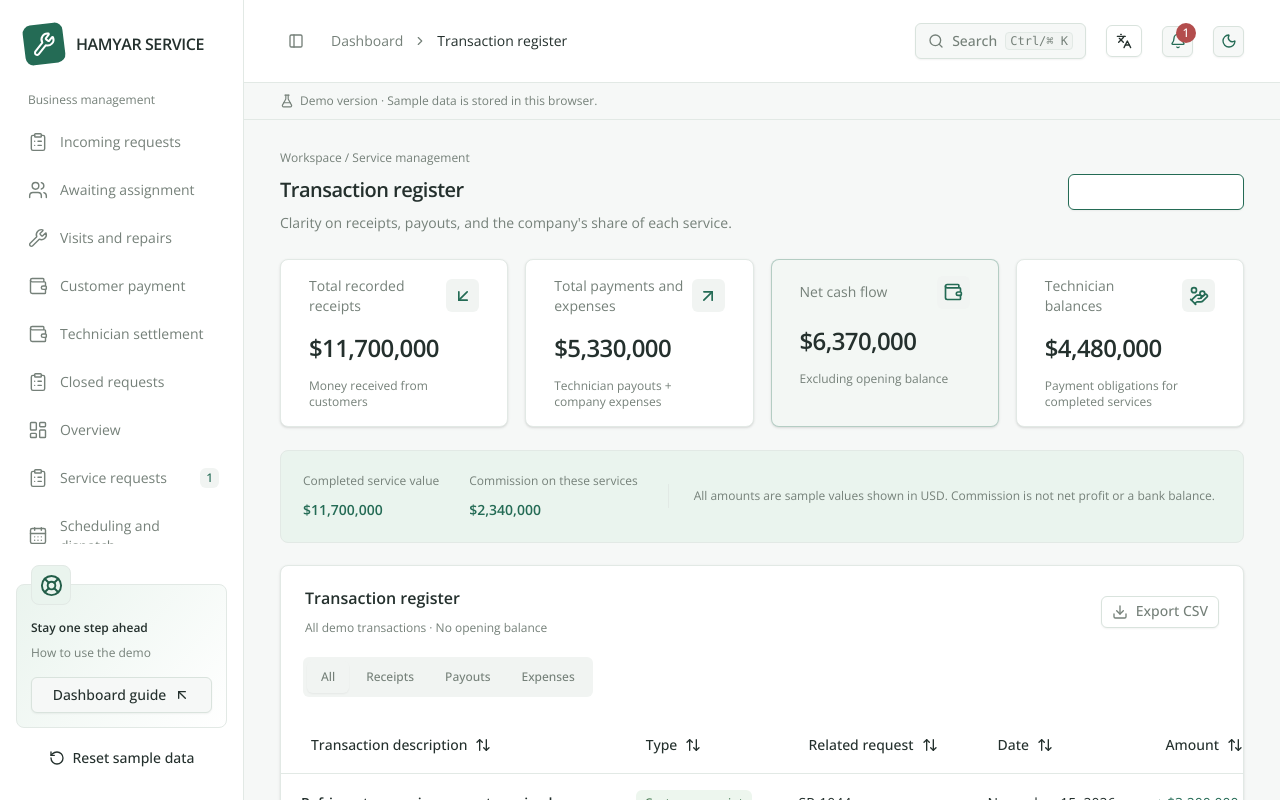
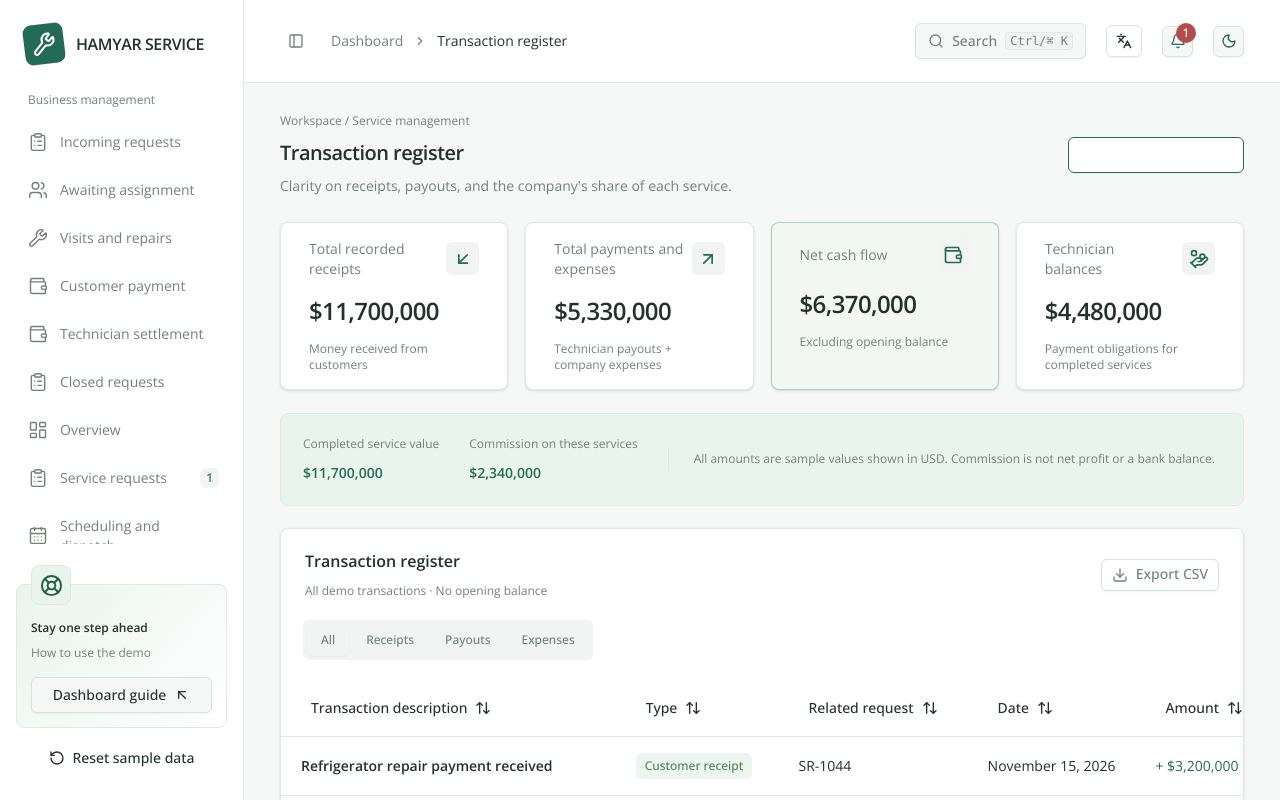
Before and after one commit to nafasebra/appliance-service-dashboard, a React (Vite) app: page /finance in a window 1280 px wide. Shown: the top 800 px of the page. Built offline with nearby package versions, Linux system fonts and the light colour scheme.

Commit message:
chore: remove notice alert component

```diff
--- a/src/app/ui/dashboard-header.tsx
+++ b/src/app/ui/dashboard-header.tsx
@@ -3,10 +3,9 @@ import { translateLabel } from '../../shared/i18n/index.ts';
 import { Link, useRouterState } from '@tanstack/react-router';
 import { navigation } from '../config/navigation.ts';
 import { NotificationButton } from './notification-button.tsx';
-import { DashboardSearch } from './dashboard-search.tsx';
+import { DashboardSearch } from './dashboard-search';
 import { LanguageSwitcher } from '@/shared/ui/language-switcher';
 import { ThemeToggleButton } from '@/shared/ui/theme-toggle-button';
-import { NoticAlert } from './notic-alert.tsx';
 import {
   Breadcrumb,
   BreadcrumbItem,
@@ -63,8 +62,6 @@ export function DashboardHeader() {
           <ThemeToggleButton />
         </div>
       </header>
-
-      <NoticAlert />
     </>
   );
 }
--- a/src/app/ui/notic-alert.tsx
+++ /dev/null
@@ -1,14 +0,0 @@
-import { useDashboardTranslation } from '../hooks/use-dashboard-translation.tsx';
-import { FlaskConical } from 'lucide-react';
-
-export function NoticAlert() {
-  const t = useDashboardTranslation();
-  return (
-    <div className="flex justify-between gap-3.75 border-b border-border py-2.5 px-9 text-caption text-muted-foreground max-tablet:[&_>_span:last-child]:hidden max-mobile:py-2.5 px-4.5 max-mobile:text-caption dark:border-border dark:bg-muted dark:text-muted-foreground [&_>_span:first-child]:flex [&_>_span:first-child]:items-center [&_>_span:first-child]:gap-1.5">
-      <span>
-        <FlaskConical size={14} />
-        {t('guide.demoVersionSampleDataIsStoredInThis')}
-      </span>
-    </div>
-  );
-}
--- a/vite.config.ts
+++ b/vite.config.ts
@@ -5,16 +5,6 @@ import { defineConfig } from 'vite';
 
 export default defineConfig({
   plugins: [react(), tailwindcss()],
-  server: {
-    host: '127.0.0.1',
-    port: 5400,
-    strictPort: true,
-  },
-  preview: {
-    host: '127.0.0.1',
-    port: 5401,
-    strictPort: true,
-  },
   resolve: {
     alias: { '@': fileURLToPath(new URL('./src', import.meta.url)) },
   },
```
